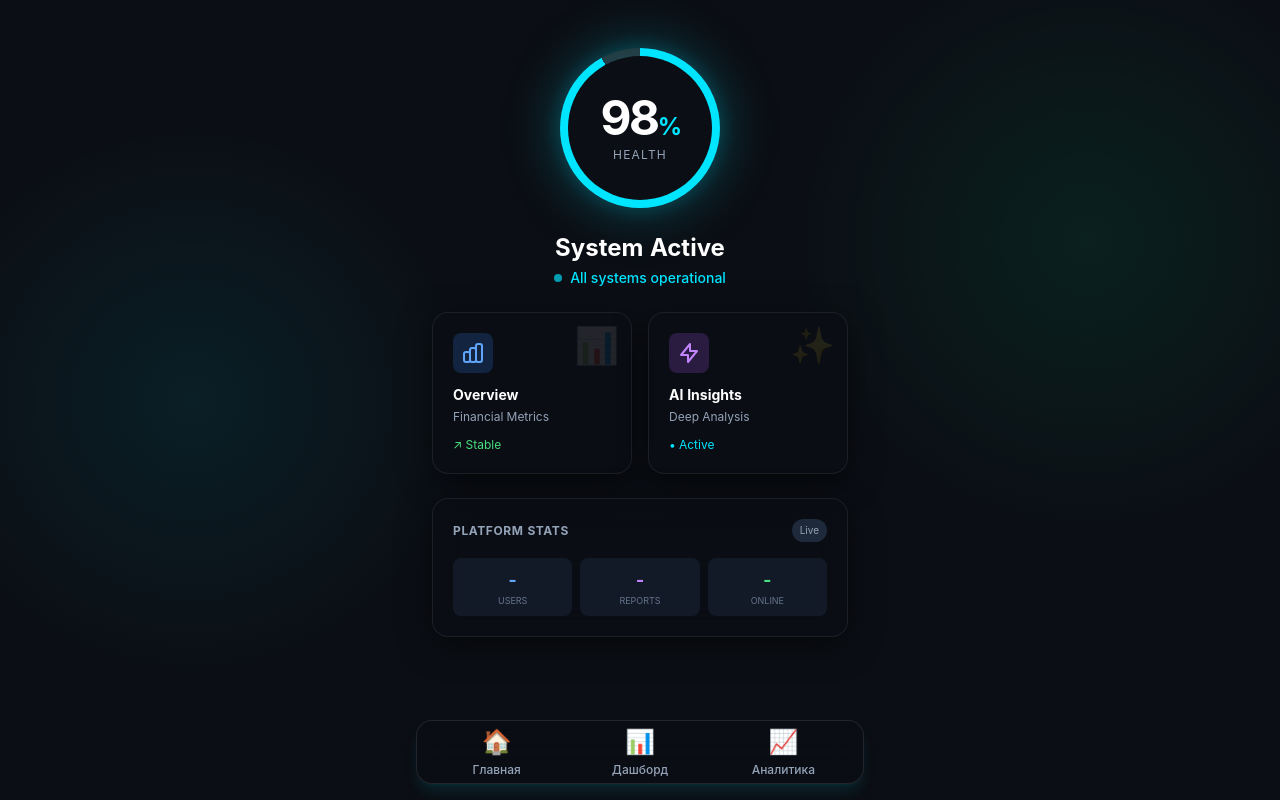
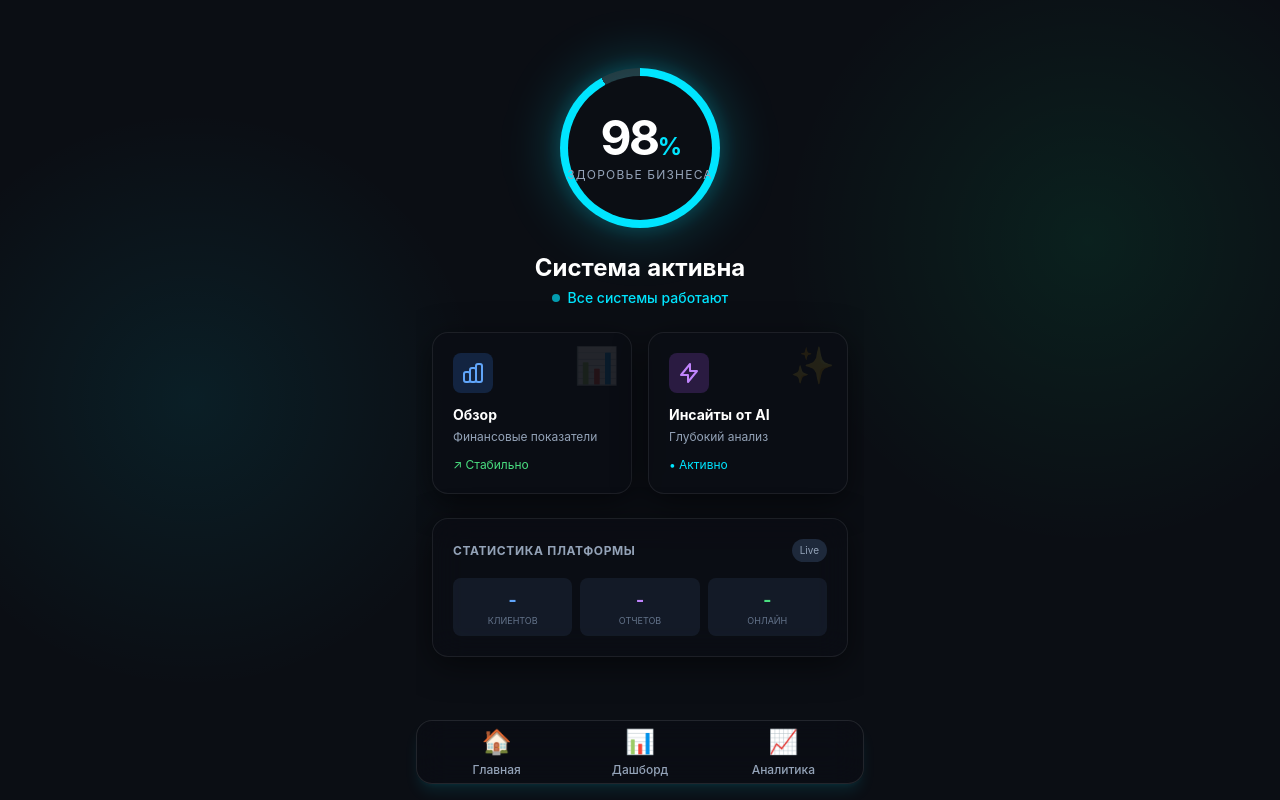
Before and after one commit to lavrmaximus/AI, a Flask app: page / in a window 1280 px wide. Run offline with Flask 3, Linux system fonts and the light colour scheme; data that the repository does not hold is empty; some libraries are stand-ins or nearby versions.

Commit message:
visual fixes

```diff
--- a/static/script.js
+++ b/static/script.js
@@ -12,7 +12,7 @@ const metricGroups = {
         metrics: ['revenue', 'expenses', 'profit', 'profit_margin', 'customer_profit_margin']
     },
     'unit': {
-        label: 'Unit-экономика',
+        label: 'Юнит-экономика',
         metrics: ['cac', 'ltv', 'average_check', 'ltv_cac_ratio']
     },
     'growth': {
--- a/static/style.css
+++ b/static/style.css
@@ -310,3 +310,20 @@ details[open] .accordion-arrow {
     box-shadow: 0 0 8px rgba(0, 255, 148, 0.25);
     background: rgba(0, 255, 148, 0.08);
 }
+
+/* Scroll Behavior & Layout Fixes */
+html, body {
+    height: 100%;
+    overflow: hidden;
+    overscroll-behavior-y: none;
+}
+
+#main-app {
+    height: 100%;
+    overflow-y: auto;
+    -webkit-overflow-scrolling: touch;
+    /* Increase global padding-top by additional 20px (1rem existing + 20px) */
+    padding-top: calc(1rem + 20px);
+    /* Ensure bottom padding for nav (pb-24 equivalent) */
+    padding-bottom: 6rem;
+}
--- a/templates/base.html
+++ b/templates/base.html
@@ -36,7 +36,7 @@
         .mb-safe { margin-bottom: env(safe-area-inset-bottom); }
     </style>
 </head>
-<body class="min-h-screen pb-24 pt-safe select-none overflow-x-hidden bg-dark-bg text-dark-text">
+<body class="h-full pt-safe select-none bg-dark-bg text-dark-text">
 
     <!-- Background Particles -->
     <ul class="particles">
--- a/templates/dashboard.html
+++ b/templates/dashboard.html
@@ -68,7 +68,7 @@
             <div class="flex overflow-x-auto gap-2 pb-4 mb-2 no-scrollbar" id="chartFilters">
                 <button class="filter-chip active" data-filter="all">Все</button>
                 <button class="filter-chip" data-filter="finance">Финансы</button>
-                <button class="filter-chip" data-filter="unit">Unit-экономика</button>
+                <button class="filter-chip" data-filter="unit">Юнит-экономика</button>
                 <button class="filter-chip" data-filter="growth">Рост</button>
                 <button class="filter-chip" data-filter="health">Здоровье</button>
             </div>
--- a/templates/index.html
+++ b/templates/index.html
@@ -1,6 +1,6 @@
 {% extends "base.html" %}
 
-{% block title %}Executive Summary - BusinessAI{% endblock %}
+{% block title %}Обзор - BusinessAI{% endblock %}
 
 {% block content %}
 <div class="flex flex-col items-center min-h-[80vh] space-y-6 text-center pt-4">
@@ -14,7 +14,7 @@
         <div class="health-ring w-40 h-40 mx-auto">
             <div class="health-content flex flex-col items-center justify-center">
                 <span class="text-5xl font-bold text-white tracking-tighter">98<span class="text-2xl text-primary">%</span></span>
-                <span class="text-xs text-slate-400 uppercase tracking-widest mt-1">Health</span>
+                <span class="text-xs text-slate-400 uppercase tracking-widest mt-1">Здоровье бизнеса</span>
             </div>
         </div>
     </div>
@@ -22,11 +22,11 @@
     <!-- System Status Text -->
     <div class="space-y-1 animate-fade-in delay-100">
         <h1 class="text-2xl font-bold text-white">
-            System Active
+            Система активна
         </h1>
         <p class="text-primary text-sm font-medium flex items-center justify-center gap-2">
             <span class="w-2 h-2 rounded-full bg-primary animate-pulse"></span>
-            All systems operational
+            Все системы работают
         </p>
     </div>
 
@@ -42,10 +42,10 @@
                     <path stroke-linecap="round" stroke-linejoin="round" stroke-width="2" d="M9 19v-6a2 2 0 00-2-2H5a2 2 0 00-2 2v6a2 2 0 002 2h2a2 2 0 002-2zm0 0V9a2 2 0 012-2h2a2 2 0 012 2v10m-6 0a2 2 0 002 2h2a2 2 0 002-2m0 0V5a2 2 0 012-2h2a2 2 0 012 2v14a2 2 0 01-2 2h-2a2 2 0 01-2-2z" />
                 </svg>
             </div>
-            <h3 class="font-bold text-white text-sm">Overview</h3>
-            <p class="text-xs text-slate-400 mt-1">Financial Metrics</p>
+            <h3 class="font-bold text-white text-sm">Обзор</h3>
+            <p class="text-xs text-slate-400 mt-1">Финансовые показатели</p>
             <div class="mt-3 flex items-center text-xs text-green-400">
-                <span>↗ Stable</span>
+                <span>↗ Стабильно</span>
             </div>
         </a>
 
@@ -59,10 +59,10 @@
                     <path stroke-linecap="round" stroke-linejoin="round" stroke-width="2" d="M13 10V3L4 14h7v7l9-11h-7z" />
                 </svg>
             </div>
-            <h3 class="font-bold text-white text-sm">AI Insights</h3>
-            <p class="text-xs text-slate-400 mt-1">Deep Analysis</p>
+            <h3 class="font-bold text-white text-sm">Инсайты от AI</h3>
+            <p class="text-xs text-slate-400 mt-1">Глубокий анализ</p>
             <div class="mt-3 flex items-center text-xs text-primary">
-                <span>• Active</span>
+                <span>• Активно</span>
             </div>
         </a>
     </div>
@@ -70,21 +70,21 @@
     <!-- System Stats (Compact) -->
     <div class="w-full glass-card rounded-2xl p-5 animate-fade-in delay-300">
         <div class="flex items-center justify-between mb-4">
-            <h3 class="text-xs font-bold text-slate-400 uppercase tracking-wider">Platform Stats</h3>
+            <h3 class="text-xs font-bold text-slate-400 uppercase tracking-wider">Статистика платформы</h3>
             <span class="text-[10px] px-2 py-1 rounded-full bg-slate-800 text-slate-400">Live</span>
         </div>
         <div class="grid grid-cols-3 gap-2">
             <div class="text-center p-2 rounded-lg bg-slate-800/50">
                 <div class="text-lg font-bold text-blue-400" id="totalUsers">-</div>
-                <div class="text-[9px] text-slate-500 uppercase">Users</div>
+                <div class="text-[9px] text-slate-500 uppercase">Клиентов</div>
             </div>
             <div class="text-center p-2 rounded-lg bg-slate-800/50">
                 <div class="text-lg font-bold text-purple-400" id="totalAnalyses">-</div>
-                <div class="text-[9px] text-slate-500 uppercase">Reports</div>
+                <div class="text-[9px] text-slate-500 uppercase">Отчетов</div>
             </div>
             <div class="text-center p-2 rounded-lg bg-slate-800/50">
                 <div class="text-lg font-bold text-green-400" id="activeToday">-</div>
-                <div class="text-[9px] text-slate-500 uppercase">Online</div>
+                <div class="text-[9px] text-slate-500 uppercase">Онлайн</div>
             </div>
         </div>
     </div>
```
Also changed, not shown: README.md.
